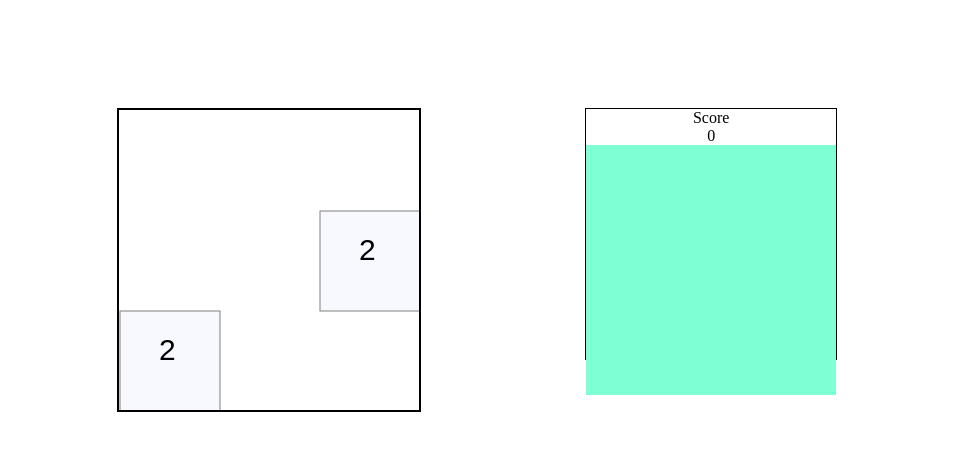
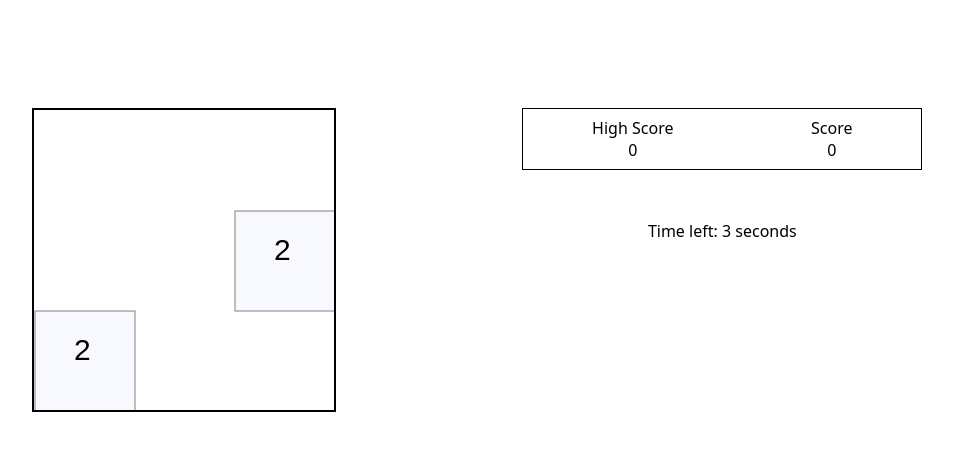
Before and after one commit to DavidGV10/Combine-Squares, a plain HTML site: page index.html in a window 1280 px wide. Both pictures are taken after a click on the button "Start Game". Shown: the whole page, without its empty margins (163-1116 px from the left). Drawn offline with Linux system fonts and the light colour scheme.

Commit message:
timer added

```diff
--- a/js/game.js
+++ b/js/game.js
@@ -7,14 +7,40 @@ class Game {
         this.arr = null;
         this.direction = "null";
         this.mode = "timer"
-        this.size = size
+        this.size = size;
+        this.high = 0
+    }
+    start = (currentHigh)=>{
+        this.printHigh()
+        if(currentHigh > this.high){
+            this.high = currentHigh
+        }
+        if(this.mode === "timer"){
+            this.countdown()
+            setTimeout(()=>{
+                //Stop addEventListener for the keys
+                this.stop()
+                const divOver = document.querySelector(".hidden")
+                const divCanvas = document.querySelector("#canvas")
+                divOver.classList.add("visible")
+                divCanvas.classList.add("opacity")
+
+             }, 5000)
+        }
+        let tableSize = Number(this.size)
+        this.arr = [...Array(tableSize)].map((e) => Array(tableSize).fill(0))
+
+        this.newCell()
+        this.newCell()
+        this.drawTable(this.arr, tableSize)
+        //bind(this)
+        document.body.addEventListener("keydown", this.handleKeyDown);
     }
     stop= ()=>{
         document.body.removeEventListener("keydown", this.handleKeyDown);
     }
 
     handleKeyDown = (event)=> {
-        console.log("end key down ", this)
 
         if (event.code === "ArrowLeft") {
             this.direction = "left"
@@ -57,25 +83,20 @@ class Game {
             }
         }
       };
-      start = ()=>{
-        if(this.mode === "timer"){
-            setTimeout(()=>{
-                this.stop()
-                const divOver = document.querySelector(".hidden")
-                const divCanvas = document.querySelector("#canvas")
-                divOver.classList.add("visible")
-                divCanvas.classList.add("opacity")
-             }, 3000)
+    timeleft = (sec)=> {
+        const printTime = document.querySelector("#time")
+        printTime.textContent = `${sec} seconds`
+    }
+
+    countdown = () => {
+        let i = 4
+        const countdownInterval = setInterval(()=>{
+            this.timeleft(i)
+            i--
+            if(i < 0) clearInterval(countdownInterval)
+        }, 1000);
         }
-        let tableSize = Number(this.size)
-        this.arr = [...Array(tableSize)].map((e) => Array(tableSize).fill(0))
 
-        this.newCell()
-        this.newCell()
-        this.drawTable(this.arr, tableSize)
-        //bind(this)
-        document.body.addEventListener("keydown", this.handleKeyDown);
-    }
     gameOver=(arr)=> {
 
         let gameOver = null
@@ -118,6 +139,29 @@ class Game {
         gameOver
         return gameOver
     }
+    getHigh = () => {
+        if(this.score > this.high ){
+            this.high = this.score
+        }
+        else{this.high = this.high}
+        return this.high
+    }
+
+    printHigh = () => {
+        let highdiv = document.querySelector("#highscore")
+        console.log(this.high)
+        highdiv.textContent = this.high
+    }
+    tryAgain = () => {
+        this.getHigh()
+        this.arr = null
+        this.score = 0
+        const divOver = document.querySelector(".visible")
+        const divCanvas = document.querySelector("#canvas")
+        divOver.classList.remove("visible")
+        divCanvas.classList.remove("opacity")
+        this.start(this.newHigh)
+    }
 
     drawTable =(table, tableSize) =>{
         let size = Number(tableSize * 100)
@@ -131,7 +175,6 @@ class Game {
         let x;
 
         for(let elem of table){
-            console.log(table)
             //this.ctx.fillStyle = "white";
             //this.ctx.lineWidth = 5;
             //this.ctx.beginPath();
@@ -240,15 +283,12 @@ class Game {
                 i
                 this.arr.push([])
             }
-
             verticalArr.map((a)=>{
                 a.map((b, index)=>{
                     this.arr[index].push(b)
                 })
             })
-
         }
-        console.log(this.arr)
         if(this.direction === "right" || this.direction === "down"){
             for(let elem of this.arr){
                 elem = elem.reverse()
@@ -257,18 +297,13 @@ class Game {
         this.arr = this.arr.map((a)=> a.filter((a)=>a !== 0))
 
         for(let elem of this.arr){
-
             elem.map((a, index)=>{
-
             let next = index+1
-
-
             if(a === elem[next]){
                 elem[index] = a + elem[next]
                 this.score = this.score + a + elem[next]
                 elem[next]= 0
                 }
-
             })
             if(elem.length < this.arr.length){
                 let spaceLeft = this.arr.length - elem.length
@@ -276,11 +311,9 @@ class Game {
                 for(let i = 0; i < spaceLeft ; i++){
                     elem.push(0)
                 }
-
             }
             elem.reverse()
         }
-
         this.moveX(this.arr)
     }
     moveX = (arr) => {
--- a/js/index.js
+++ b/js/index.js
@@ -39,17 +39,25 @@ const splash = () => {
         <div id="game-board">
             <div id="canvascontainer">
                 <canvas id="canvas"></canvas>
+                <div id="rest">
                     <div id="scoreContainer">
-                    <div>
+                        <div class="boxscore">
+                            <div>High Score</div>
+                            <div id="highscore"></div>
+                        </div>
+                        <div class="boxscore">
                             <div>Score</div>
                             <div id="score"></div>
                         </div>
+                    </div>
+                    <div>
+                        <div>Time left: <span id="time"></span></div>
                         <div class="gameOver">
                             <div class="hidden">
                                 <h2>Game Over!!</h2>
                                 <button id="game">TRY AGAIN</button>
                             </div>
-
+                        </div>
                     </div>
                 </div>
             </div>
@@ -62,16 +70,8 @@ const splash = () => {
         const mode = "timer"
         const game = new Game(size, mode)
         game.start();
-        const tryAgain = () => {
-            game.arr = null
-            game.score = 0
-            const divOver = document.querySelector(".visible")
-            const divCanvas = document.querySelector("#canvas")
-            divOver.classList.remove("visible")
-            divCanvas.classList.remove("opacity")
-            game.start()
-        }
-        let tryagain = document.querySelector("#game").addEventListener("click", tryAgain)
+
+        let tryagain = document.querySelector("#game").addEventListener("click", game.tryAgain)
 
     }
 
--- a/styles/style.css
+++ b/styles/style.css
@@ -1,5 +1,6 @@
 body {
     text-align: center;
+    font-family: system-ui;
   }
 
   body h1 {
@@ -43,10 +44,13 @@ body {
 
   #canvascontainer {
     margin-top: 100px;
-    width: 70%;
+    width: 100%;
     display: flex;
-    justify-content: space-around;
+    justify-content: space-evenly;
 
+  }
+  #rest{
+    width: 400px;
   }
 
   #game-board {
@@ -62,8 +66,16 @@ body {
   }
 
   #scoreContainer {
-    position: relative;
-    border: 1px solid black;
-    height: 250px;
-    width: 250px;
+    display: flex;
+    flex-direction: row;
+    flex-wrap: nowrap;
+    justify-content: space-around;
+    margin-bottom: 50px;
+    height: 60px;
+    border: 1px solid;
   }
+  .boxscore {
+    display: flex;
+    flex-direction: column;
+    justify-content: center;
+  }
```
Lines whose indentation alone changed are shown as unchanged.
